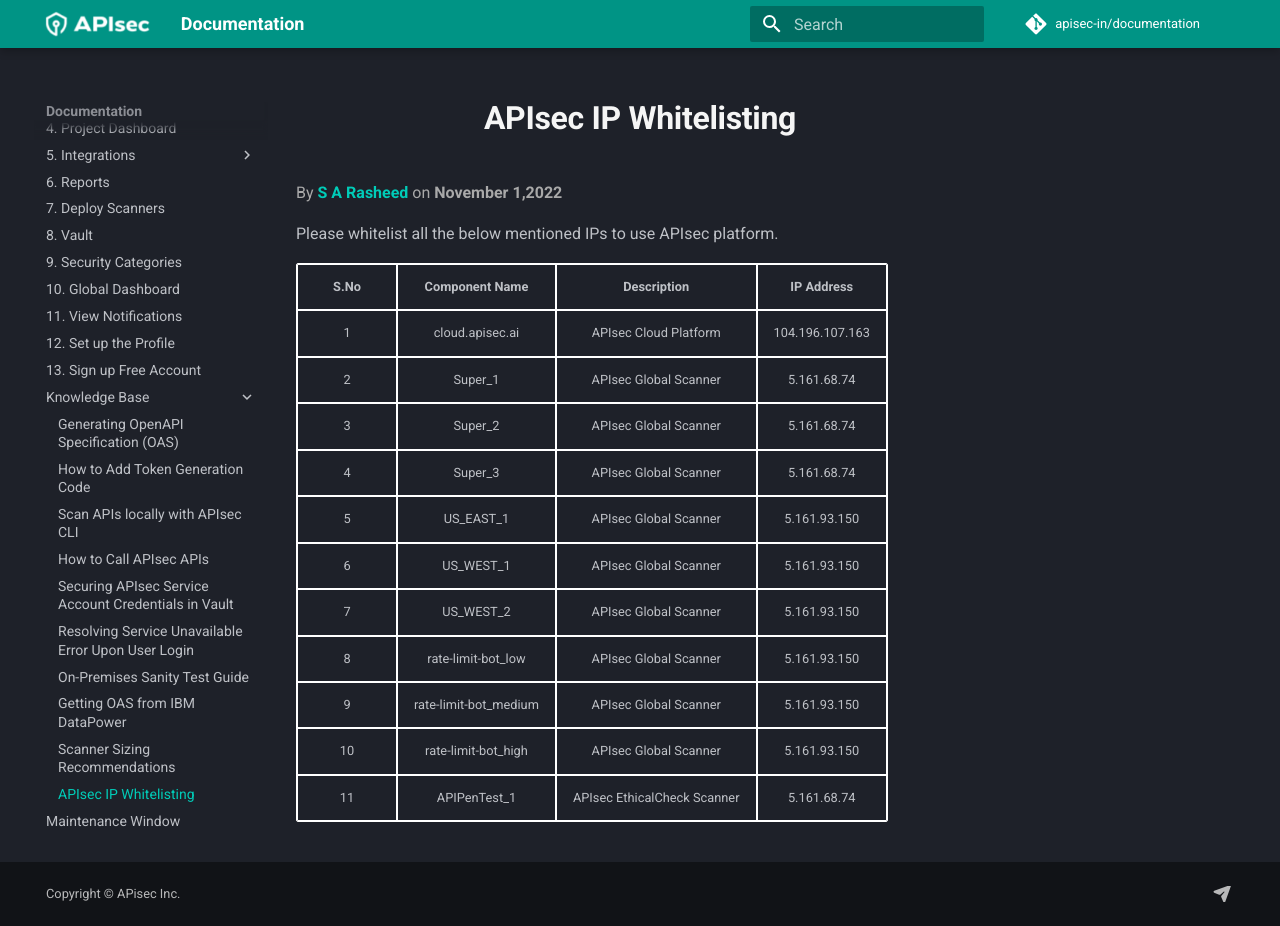
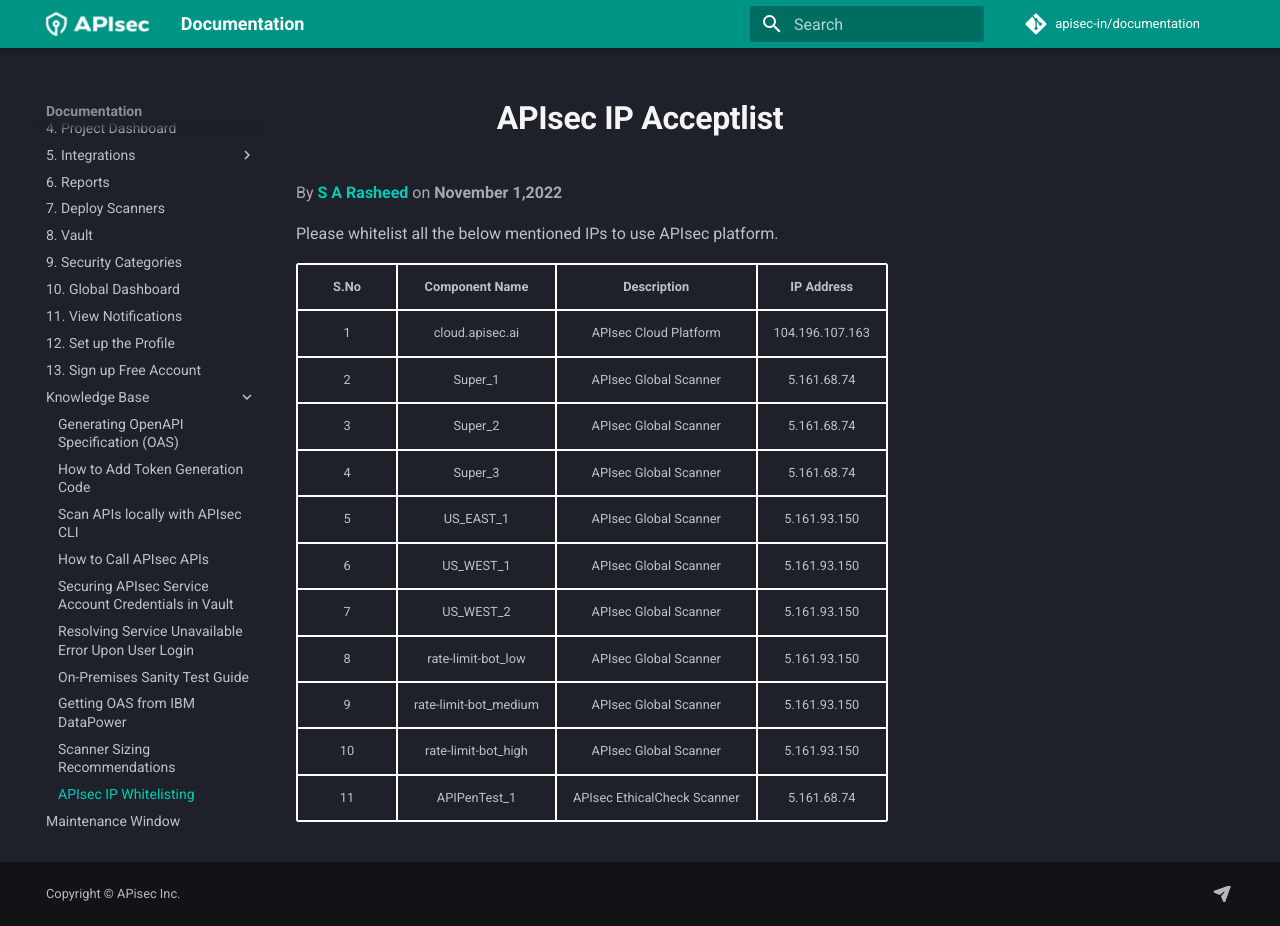
Before and after one commit to apisec-inc/documentation, an MkDocs documentation site: the page built from docs/IP-Whitelisting.md, in a window 1280 px wide and 926 px high. Built offline with MkDocs 1.6.1 and Material for MkDocs 9.7.7, drawn with Linux system fonts in a browser that asks for light colours; comment, search, counter and statistics services are not loaded.

Commit message:
Update IP-Whitelisting.md

```diff
--- a/docs/IP-Whitelisting.md
+++ b/docs/IP-Whitelisting.md
@@ -1,4 +1,4 @@
-<h1 align="center" style="color: #F5F5F5;"> <b> APIsec IP Whitelisting </b> </h1>
+<h1 align="center" style="color: #F5F5F5;"> <b> APIsec IP Acceptlist </b> </h1>
 
 <p style="text-align: left;color: 	#A9A9A9;font-size:16px;"> By <b><a href="https://github.com/sarasheed">S A Rasheed</a></b> on <b>November 1,2022</b> </p>
 <P>Please whitelist all the below mentioned IPs to use APIsec platform.</p>
```
